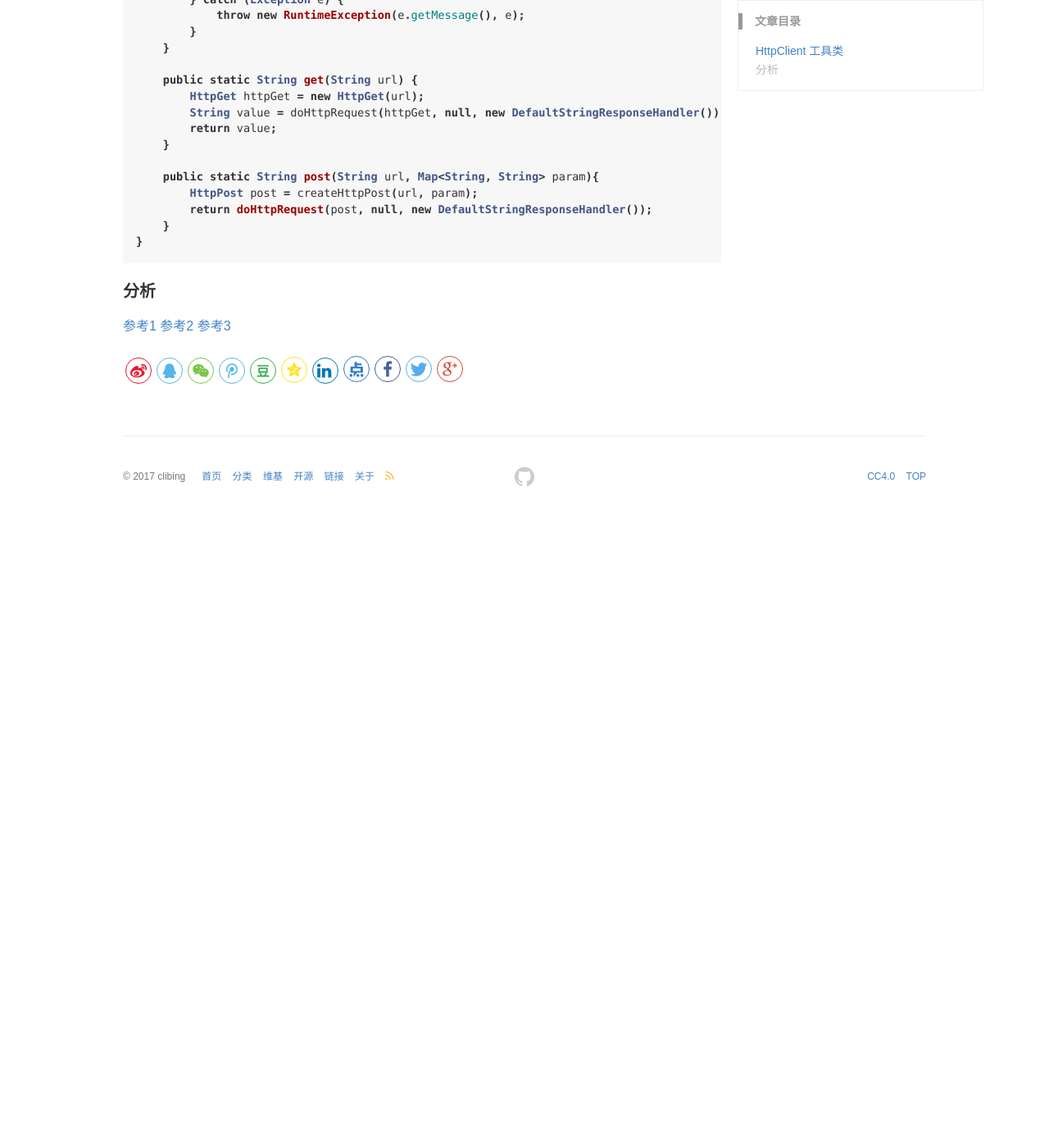
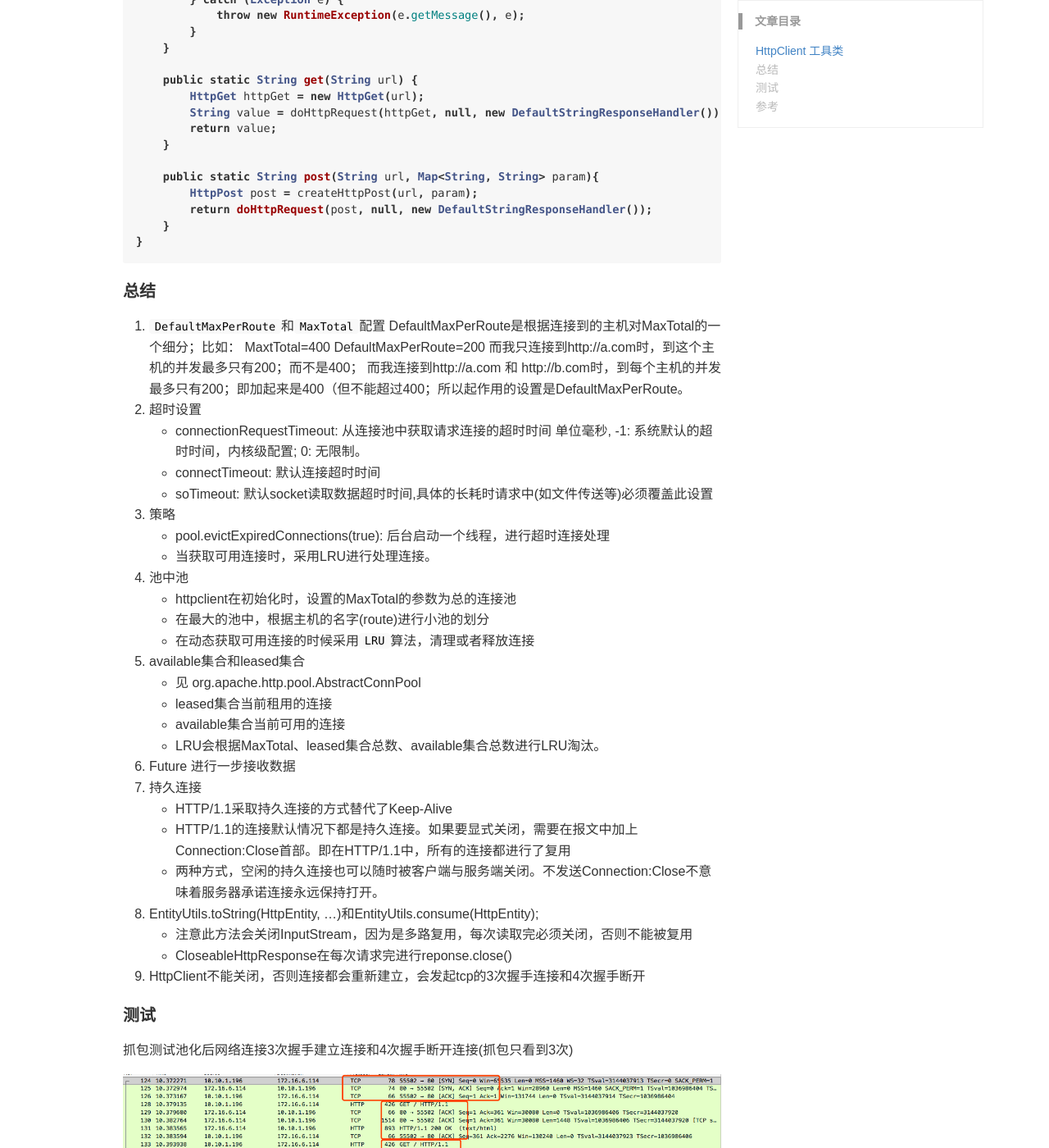
Before and after one commit to clibing/clibing.github.io, a Jekyll site: the page built from _posts/2018-06-13-Apache-HttpClient.md, in a window 1280 px wide and 1400 px high, scrolled down 6497 px. Shown: the whole window at 82% size. Built offline with Jekyll 4.4.1, drawn with Linux system fonts in a browser that asks for light colours; before the commit the page ends 7127 px from its top, so only the background shows below that; some of the changed text lies outside the part shown.

Commit message:
feat(httpclient): httpclient
httpclient

Signed-off-by: liuboxun <liuboxun@gozap.com>

````diff
--- a/_posts/2018-06-13-Apache-HttpClient.md
+++ b/_posts/2018-06-13-Apache-HttpClient.md
@@ -1,9 +1,9 @@
 ---
 layout: post
-title: Kubernetes Deployment yml说明
-categories: [Kubernetes, Linux]
-description: Kubernetes Deployment 部署文件说明，方便快速理解
-keywords: kubernetes,Linux
+title: HttpClient 工具类
+categories: [Java, HTTP]
+description: HttpClient 工具类
+keywords: java,http
 ---
 
 #### HttpClient 工具类
@@ -342,7 +342,46 @@ public final class HttpClients {
 }
 ```
 
-#### 分析
+#### 总结
+
+1. `DefaultMaxPerRoute`和`MaxTotal`配置
+  DefaultMaxPerRoute是根据连接到的主机对MaxTotal的一个细分；比如：
+  MaxtTotal=400 DefaultMaxPerRoute=200
+  而我只连接到http://a.com时，到这个主机的并发最多只有200；而不是400；
+  而我连接到http://a.com 和 http://b.com时，到每个主机的并发最多只有200；即加起来是400（但不能超过400；所以起作用的设置是DefaultMaxPerRoute。
+2. 超时设置
+  * connectionRequestTimeout: 从连接池中获取请求连接的超时时间 单位毫秒, -1: 系统默认的超时时间，内核级配置; 0: 无限制。
+  * connectTimeout: 默认连接超时时间
+  * soTimeout: 默认socket读取数据超时时间,具体的长耗时请求中(如文件传送等)必须覆盖此设置
+3. 策略
+  * pool.evictExpiredConnections(true): 后台启动一个线程，进行超时连接处理
+  * 当获取可用连接时，采用LRU进行处理连接。
+4. 池中池
+  * httpclient在初始化时，设置的MaxTotal的参数为总的连接池
+  * 在最大的池中，根据主机的名字(route)进行小池的划分
+  * 在动态获取可用连接的时候采用`LRU`算法，清理或者释放连接
+5. available集合和leased集合
+  * 见 org.apache.http.pool.AbstractConnPool
+  * leased集合当前租用的连接
+  * available集合当前可用的连接
+  * LRU会根据MaxTotal、leased集合总数、available集合总数进行LRU淘汰。
+6. Future<CPoolEntry> 进行一步接收数据
+7. 持久连接
+  * HTTP/1.1采取持久连接的方式替代了Keep-Alive
+  * HTTP/1.1的连接默认情况下都是持久连接。如果要显式关闭，需要在报文中加上Connection:Close首部。即在HTTP/1.1中，所有的连接都进行了复用
+  * 两种方式，空闲的持久连接也可以随时被客户端与服务端关闭。不发送Connection:Close不意味着服务器承诺连接永远保持打开。
+8. EntityUtils.toString(HttpEntity, ...)和EntityUtils.consume(HttpEntity);
+  * 注意此方法会关闭InputStream，因为是多路复用，每次读取完必须关闭，否则不能被复用
+  * CloseableHttpResponse在每次请求完进行reponse.close()
+9. HttpClient不能关闭，否则连接都会重新建立，会发起tcp的3次握手连接和4次握手断开
+
+#### 测试
+
+抓包测试池化后网络连接3次握手建立连接和4次握手断开连接(抓包只看到3次)
+
+![](/image/tcp/tcp三次握手.png)
+
+#### 参考
 
 [参考1](https://blog.csdn.net/undergrowth/article/details/77341760)
 [参考2](https://blog.csdn.net/undergrowth/article/details/77203668)
````
Also changed, not shown: image/tcp/tcp三次握手.png (added).
